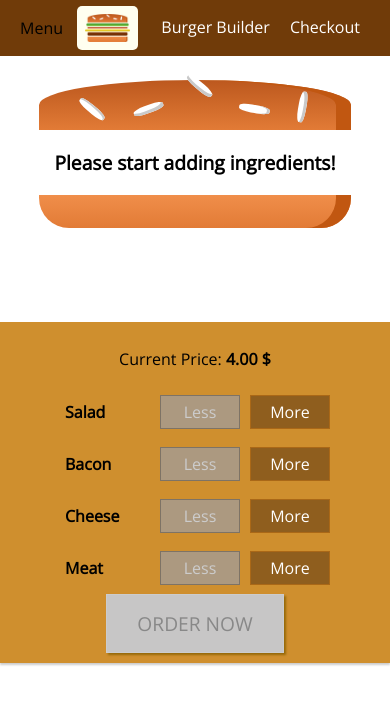
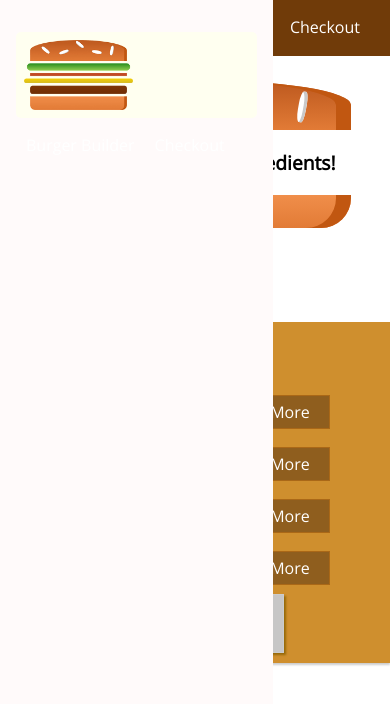
Before and after one commit to xugetsu/Burger-Builder, a React app: page / in a window 390 px wide. Shown: the top 704 px of the page. Built offline with nearby package versions, Linux system fonts and the light colour scheme.

Commit message:
Creating a Responsive Sidedraw

```diff
--- a/src/components/Layout/Layout.jsx
+++ b/src/components/Layout/Layout.jsx
@@ -2,10 +2,12 @@
 import Aux from '../../hoc/Auxx';
 import classes from './Layout.css';
 import Toolbar from '../Navigation/Toolbar/Toolbar';
+import SideDrawer from '../Navigation/SideDrawer/SideDrawer';
 
 const layout = (props) => (
     <Aux>
         <Toolbar/>
+        <SideDrawer open={true}/>
         <main className = {classes.Content} >
             {props.children}
         </main>
--- /dev/null
+++ b/src/components/Navigation/SideDrawer/SideDrawer.css
@@ -0,0 +1,27 @@
+.SideDrawer{
+    position: fixed;
+    width: 280px;
+    max-width: 70%;
+    height: 100%;
+    left: 0;
+    top: 0;
+    z-index: 200;
+    background-color: snow;
+    padding: 32px 16px;
+    box-sizing: border-box;
+    transition: transform 0.3s ease-out;
+}
+
+@media (min-width: 500px){
+    .SideDrawer{
+        display: none;
+    }
+}
+
+.Open{
+    transform: translateX(0);
+}
+
+.Close{
+    transform: translateX(-100%);
+}
--- /dev/null
+++ b/src/components/Navigation/SideDrawer/SideDrawer.jsx
@@ -0,0 +1,19 @@
+import React from 'react';
+import Logo from '../../Logo/Logo';
+import NavigationItems from '../NavigationItems/NavigationItems';
+import classes from './SideDrawer.css';
+
+const sideDrawer = (props) => {
+    const styles = [classes.SideDrawer, (props.open? classes.Open : classes.Close)].join(' ');
+    return (
+        <div
+            className={styles}>
+            <Logo height='11%'/>
+            <nav>
+                <NavigationItems />
+            </nav>
+        </div>
+    );
+};
+
+export default sideDrawer;
```
